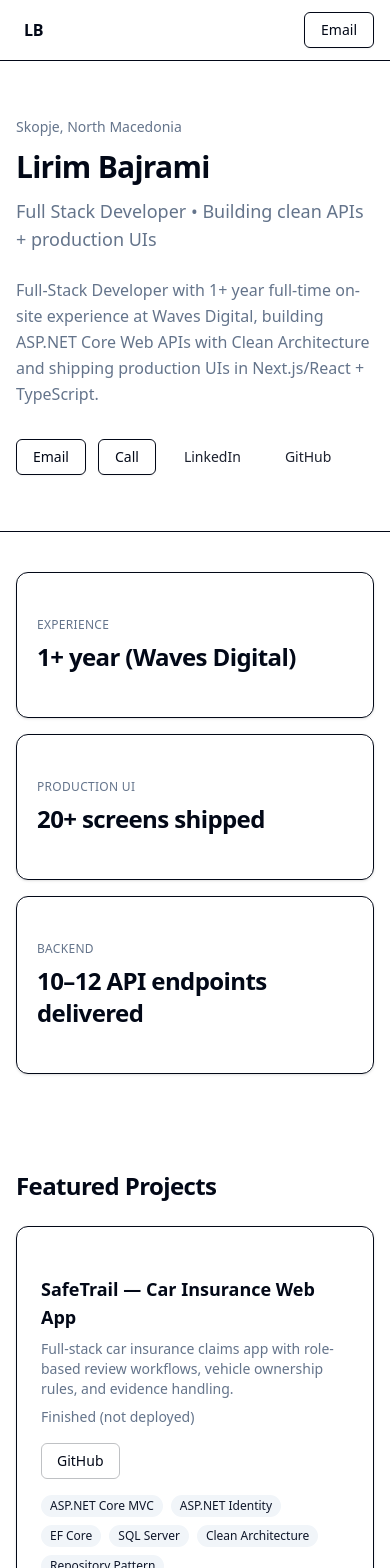
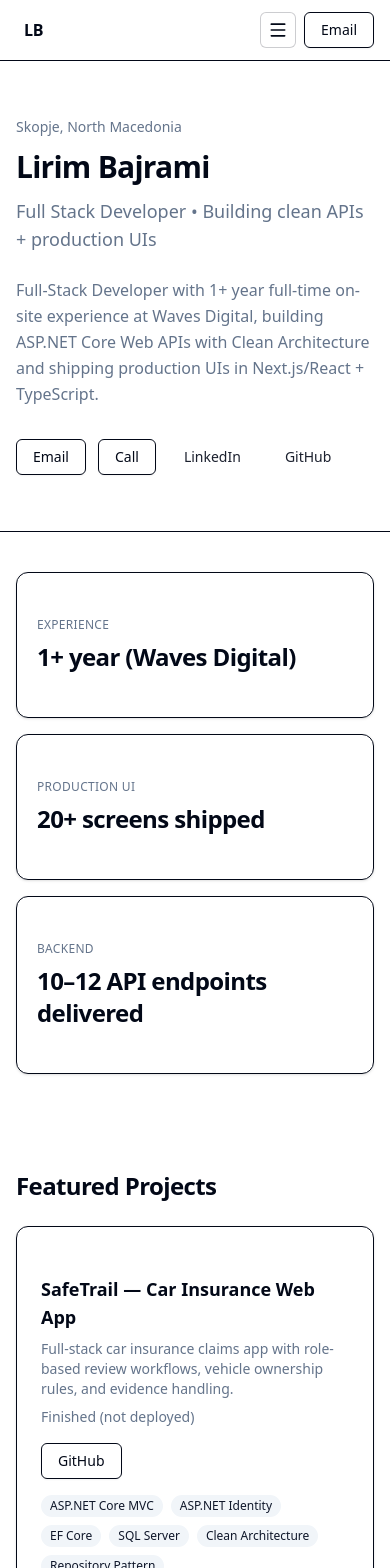
Before and after one commit to liriimb/portfolio-lb, a Next.js app in the folder portfolio/: page / in a window 390 px wide. Shown: the top 1568 px of the page. Built offline with nearby package versions, Linux system fonts and the light colour scheme.

Commit message:
fixed header and buttons for mobile

```diff
--- a/portfolio/src/components/sections/Header.tsx
+++ b/portfolio/src/components/sections/Header.tsx
@@ -1,17 +1,20 @@
 import LinkButton from "@/components/shared/LinkButton";
 import { NAV_LINKS } from "@/content/nav";
+import * as DropdownMenu from "@radix-ui/react-dropdown-menu";
+import { Menu } from "lucide-react";
 
 export default function Header({ email }: { email: string }) {
   return (
     <header className="sticky top-0 z-50 border-b bg-background/80 backdrop-blur">
       <div className="mx-auto flex max-w-5xl items-center justify-between px-4 py-3">
         <a
-          href="#"
+          href="#top"
           className="rounded-md px-2 py-1 font-semibold tracking-tight transition-colors hover:bg-muted"
         >
           LB
         </a>
 
+        {/* Desktop nav */}
         <nav className="hidden items-center gap-6 text-sm text-muted-foreground sm:flex">
           {NAV_LINKS.map((l) => (
             <a
@@ -25,9 +28,51 @@ export default function Header({ email }: { email: string }) {
           ))}
         </nav>
 
-        <LinkButton href={`mailto:${email}`} variant="outline" external={false}>
-          Email
-        </LinkButton>
+        {/* Right side: mobile menu + email */}
+        <div className="flex items-center gap-2">
+          {/* Mobile menu */}
+          <div className="sm:hidden">
+            <DropdownMenu.Root>
+              <DropdownMenu.Trigger asChild>
+                <button
+                  type="button"
+                  aria-label="Open menu"
+                  className="inline-flex h-9 w-9 items-center justify-center rounded-md border border-foreground/20 bg-background transition-all hover:-translate-y-[1px] hover:border-foreground/40 hover:bg-muted active:translate-y-[1px]"
+                >
+                  <Menu className="h-5 w-5" />
+                </button>
+              </DropdownMenu.Trigger>
+
+              <DropdownMenu.Portal>
+                <DropdownMenu.Content
+                  align="end"
+                  sideOffset={10}
+                  className="z-50 min-w-[200px] rounded-md border bg-background p-1 shadow-lg"
+                >
+                  {NAV_LINKS.map((l) => (
+                    <DropdownMenu.Item key={l.href} asChild>
+                      <a
+                        href={l.href}
+                        className="block cursor-pointer rounded-sm px-3 py-2 text-sm text-foreground/90 outline-none transition-colors hover:bg-muted"
+                      >
+                        {l.label}
+                      </a>
+                    </DropdownMenu.Item>
+                  ))}
+                </DropdownMenu.Content>
+              </DropdownMenu.Portal>
+            </DropdownMenu.Root>
+          </div>
+
+          {/* Email button */}
+          <LinkButton
+            href={`mailto:${email}`}
+            variant="outline"
+            external={false}
+          >
+            Email
+          </LinkButton>
+        </div>
       </div>
     </header>
   );
--- a/portfolio/src/components/sections/Projects.tsx
+++ b/portfolio/src/components/sections/Projects.tsx
@@ -2,8 +2,8 @@ import Section from "./Section";
 import { CardContent } from "@/components/ui/card";
 import type { Resume } from "@/content/resume";
 import HoverCard from "@/components/shared/HoverCard";
-import ActionLink from "@/components/shared/ActionLink";
 import TechBadge from "@/components/shared/TechBadge";
+import LinkButton from "@/components/shared/LinkButton";
 
 export default function Projects({ data }: { data: Resume }) {
   return (
@@ -28,9 +28,16 @@ export default function Projects({ data }: { data: Resume }) {
                   </div>
 
                   <div className="flex flex-wrap gap-2">
-                    {live ? <ActionLink href={live} label="Live" /> : null}
+                    {live ? (
+                      <LinkButton href={live} variant="outline" external>
+                        Live
+                      </LinkButton>
+                    ) : null}
+
                     {github ? (
-                      <ActionLink href={github} label="GitHub" />
+                      <LinkButton href={github} variant="outline" external>
+                        GitHub
+                      </LinkButton>
                     ) : null}
                   </div>
                 </div>
```
